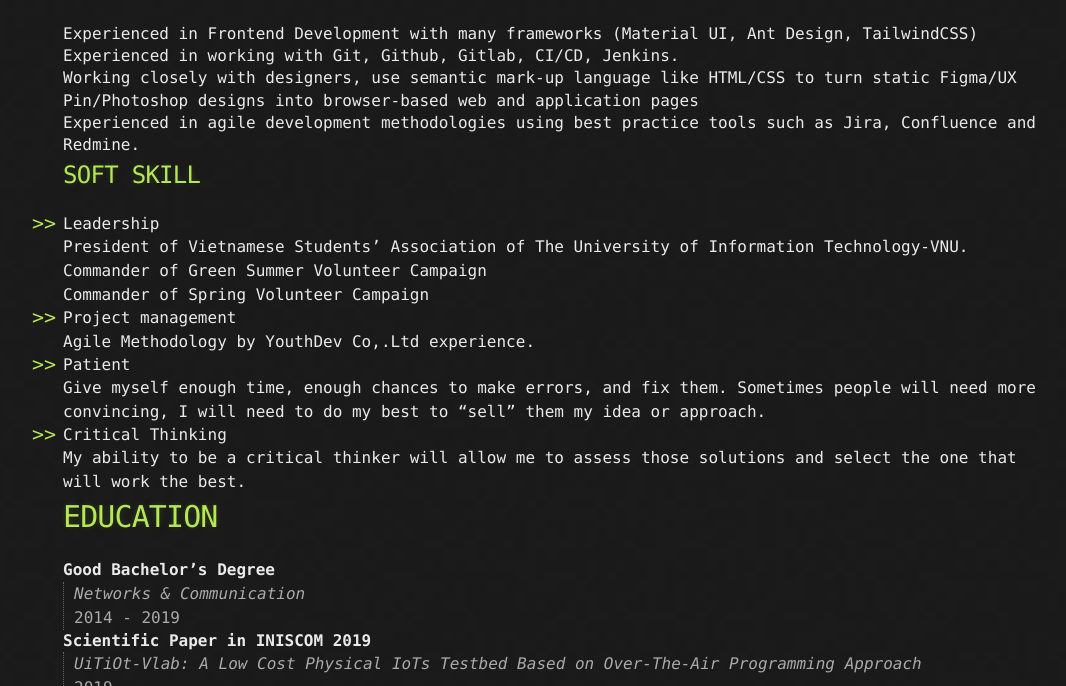
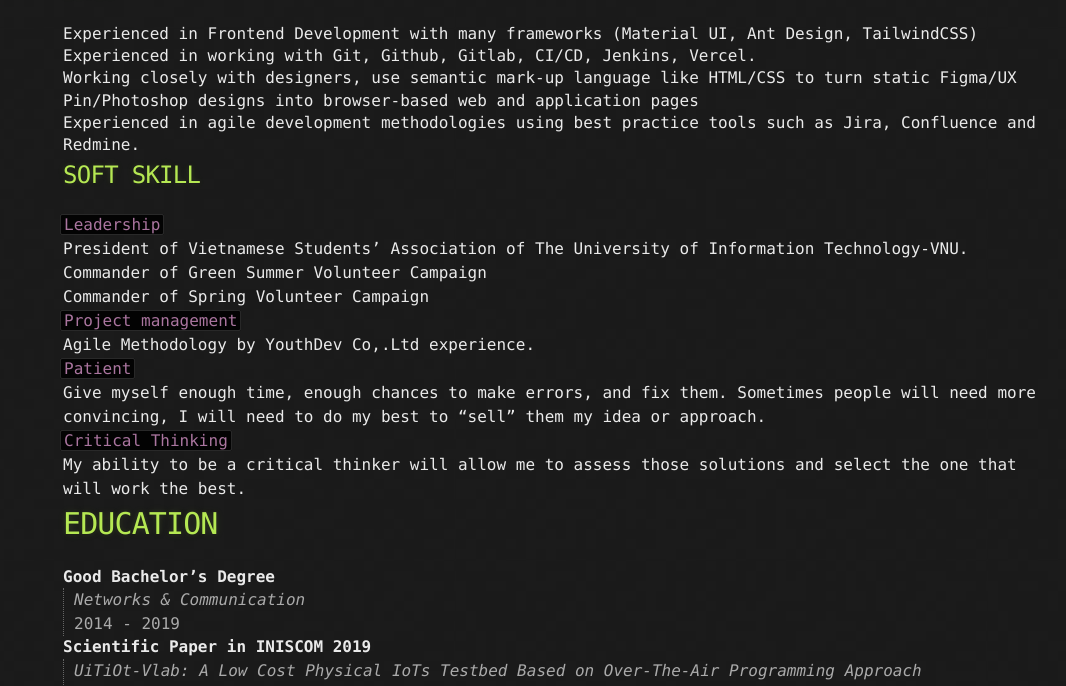
Before and after one commit to galvin96/vihu96, a Jekyll site: the page built from index.md, in a window 1280 px wide and 900 px high, scrolled down 1354 px, cut to the strip 214-900 px from the top of the window. Shown: the whole strip, without its empty margins (77-1143 px from the left). Built offline with Jekyll 4.4.1, drawn with Linux system fonts in a browser that asks for light colours.

Commit message:
Update layout

```diff
--- a/index.md
+++ b/index.md
@@ -143,16 +143,13 @@ Experienced full-stack developer with a focus on innovation, architecture and pr
 ### Bonus
 
 1. Experienced in Frontend Development with many frameworks (Material UI, Ant Design, TailwindCSS)
-
-2. Experienced in working with Git, Github, Gitlab, CI/CD, Jenkins.
-
+2. Experienced in working with Git, Github, Gitlab, CI/CD, Jenkins, Vercel.
 3. Working closely with designers, use semantic mark-up language like HTML/CSS to turn static Figma/UX Pin/Photoshop designs into browser-based web and application pages
-
 4. Experienced in agile development methodologies using best practice tools such as Jira, Confluence and Redmine.
 
 ## SOFT SKILL
 
-* Leadership
+`Leadership`
 
 President of Vietnamese Students’ Association of The University of Information Technology-VNU.
 
@@ -160,15 +157,15 @@ Commander of Green Summer Volunteer Campaign
 
 Commander of Spring Volunteer Campaign
 
-* Project management
+`Project management`
 
 Agile Methodology by YouthDev Co,.Ltd experience.
 
-* Patient
+`Patient`
 
 Give myself enough time, enough chances to make errors, and fix them. Sometimes people will need more convincing, I will need to do my best to “sell” them my idea or approach.
 
-* Critical Thinking
+`Critical Thinking`
 
 My ability to be a critical thinker will allow me to assess those solutions and select the one that will work the best.
 
```
